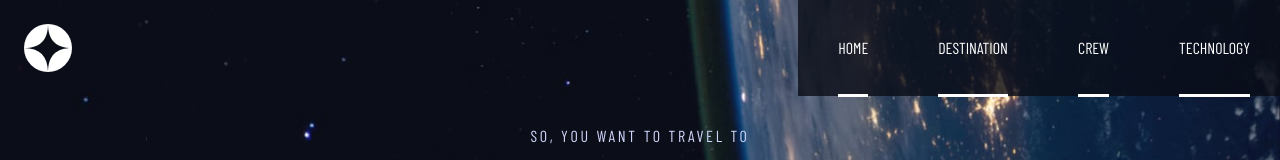
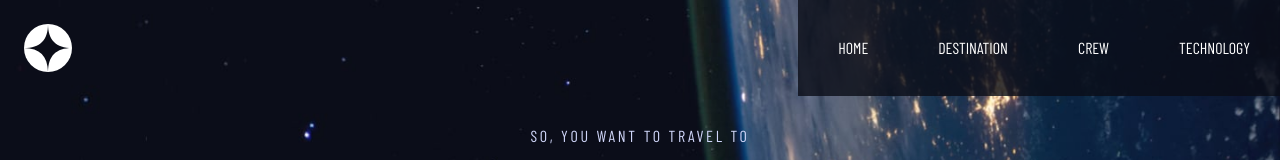
Before and after one commit to KamilKonopski/space-tourism-website-main, a React (Create React App) app: page / in a window 1280 px wide. Shown: the top 160 px of the page. Built offline with nearby package versions, Linux system fonts and the light colour scheme; a web font is replaced by a local one.

Commit message:
add hover

```diff
--- a/src/components/Menu/Menu.styled.js
+++ b/src/components/Menu/Menu.styled.js
@@ -47,6 +47,7 @@ export const LinkStyle = styled(Link)`
     font-size: 16px;
     text-decoration: none;
     text-transform: uppercase;
+    transition: 0.2s linear;
 
     span {
         font-weight: bold;
@@ -58,8 +59,10 @@ export const LinkStyle = styled(Link)`
         }
     }
     @media screen and (min-width: 800px) {
-        border-bottom: 3px solid white;
+        :hover {
+        border-bottom: 3px solid #979797;
         padding-bottom: 37px;
+        }
     }
 
 `;
```
